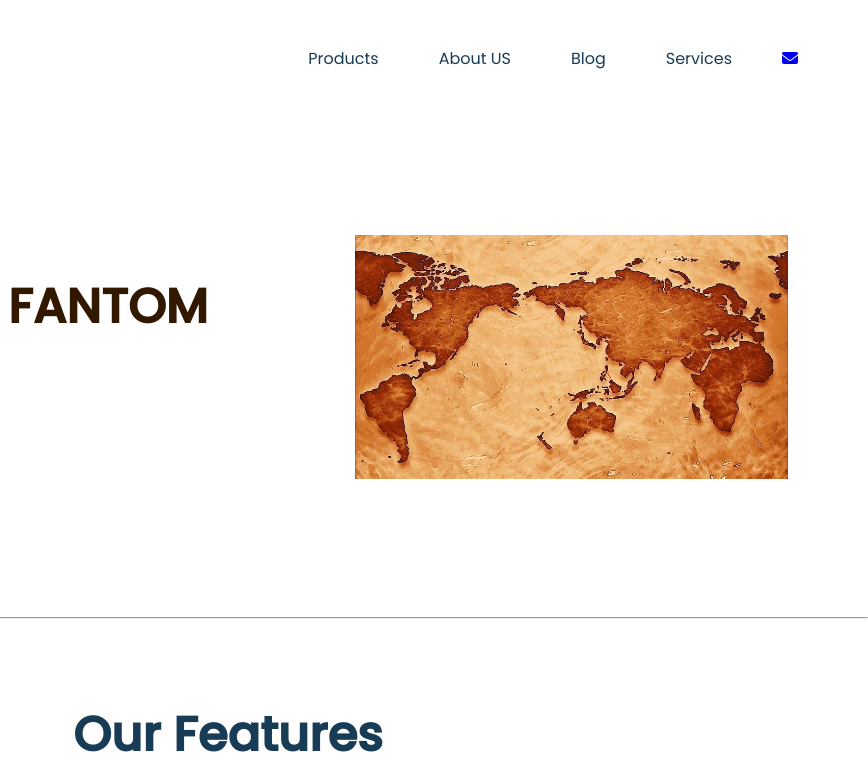
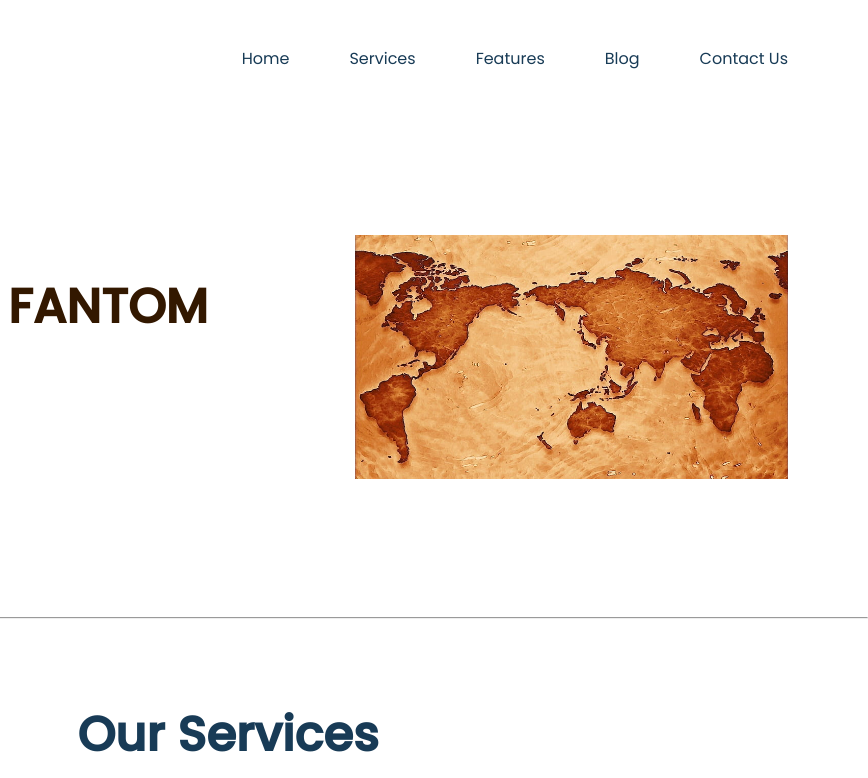
Before and after one commit to VishwajeetKumbhar/CarService, a plain HTML site: page index.html in a window 1280 px wide. Shown: the top 778 px of the page, 412-1280 px from the left. Drawn offline with nearby package versions, Linux system fonts and the light colour scheme.

Commit message:
links added

```diff
--- a/car.css
+++ b/car.css
@@ -56,6 +56,7 @@ ul{
     /* border-radius: 20px; */
     padding: 0 10px;
     color: var(--primary-text-color);
+    transition:  ease 0.5s;
 }
 .hover-links:hover{
     background-color: #7e3d04;
@@ -196,7 +197,7 @@ ul{
     gap: 10px;
     max-width: 30%;
     text-align: center;
-    transition: transform 0.5s;
+    transition: ease 0.5s;
 }
 .features-card i{
     margin-bottom: 0px;
--- a/index.html
+++ b/index.html
@@ -21,11 +21,11 @@
             </a>
             <div class="nav-links " id="nav-links">
                 <ul class="flex">
-                    <li><a href="#" class="hover-links">Products</a></li>
-                    <li><a href="#" class="hover-links">About US</a></li>
-                    <li><a href="#" class="hover-links">Blog</a></li>
-                    <li><a href="#" class="hover-links">Services</a></li>
-                    <li><a href="./contact.html"><i class=" icons fa fa-envelope"></i></a></li>
+                    <li><a href="#" class="hover-links">Home</a></li>
+                    <li><a href="#services" class="hover-links">Services</a></li>
+                    <li><a href="#features" class="hover-links">Features</a></li>
+                    <li><a href="#blog" class="hover-links">Blog</a></li>
+                    <li><a href="./contact.html" class="hover-links"  >Contact Us</a></li>
                 </ul>
             </div>
             <a href="#" class="nav-toggle hpver-link" id="nav-toggle">
@@ -45,11 +45,11 @@
 
     <hr>
 
-    <section class="features-section">
+    <section class="features-section" id="services">
         <div class="container">
             <div class="feature-header">
-                <h1 class="feature-heading-text">Our Features</h1>
-                <a href="#" class="secondary-button">See all Features </a>
+                <h1 class="feature-heading-text">Our Services</h1>
+                <a href="#" class="secondary-button">See all Services </a>
             </div>
             <div class="feature-area flex" >
                 <div class="features-card flex " data-aos="zoom-in-right" >
@@ -118,7 +118,7 @@
     </section>
 
     <!-- Header section -->
-    <section class="features-section">
+    <section class="features-section" id="features" >
         <div class="container">
             <div class="feature-header">
                 <h1 class="feature-heading-text">Why Chooes Us</h1>
```
